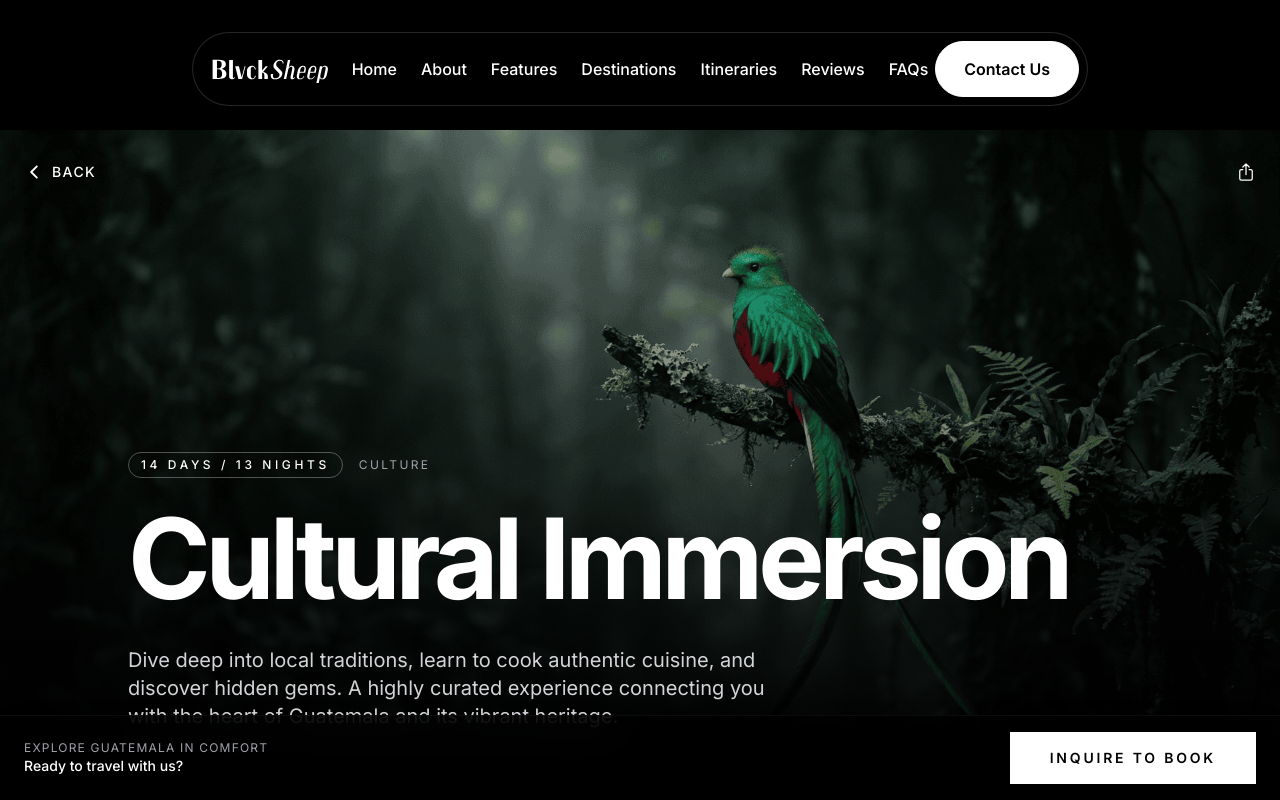
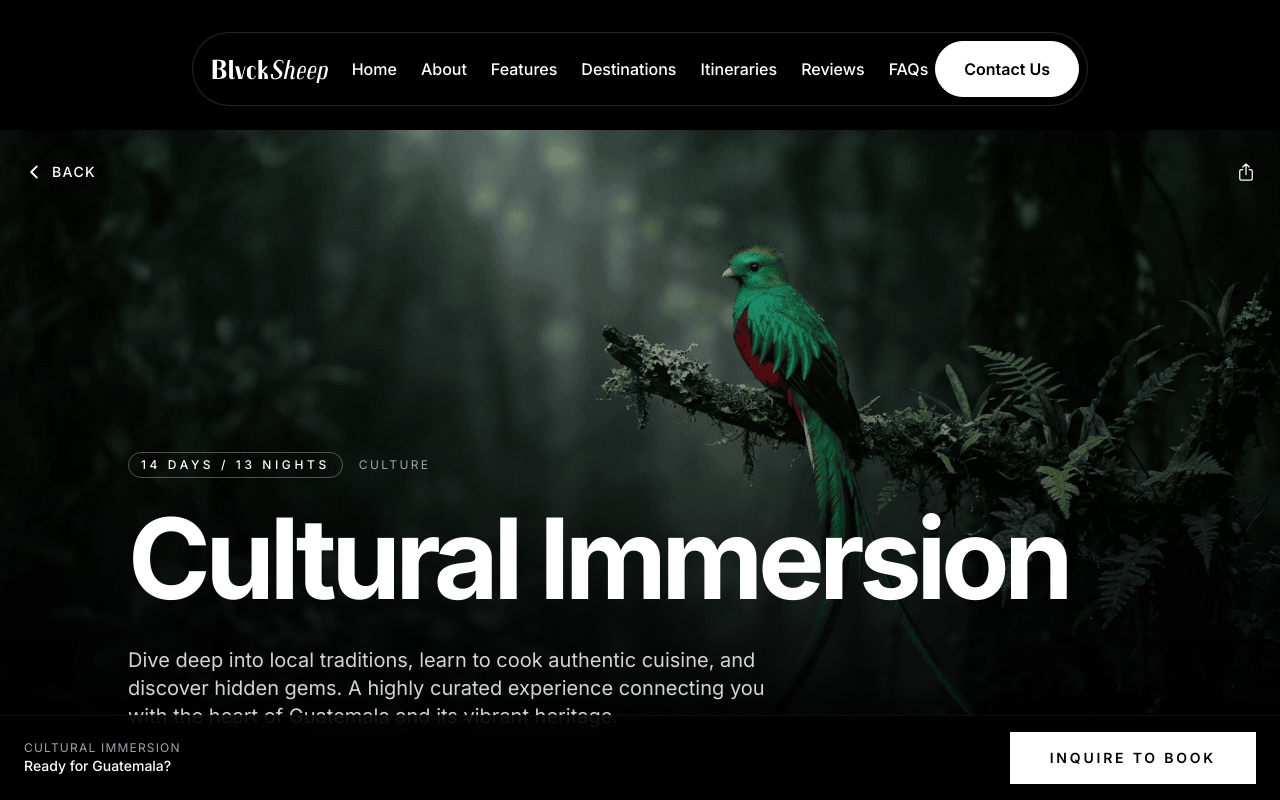
Before and after one commit to byron-rod/blvck-sheep, a Next.js app: page /itineraries/cultural-immersion in a window 1280 px wide. Shown: the top 800 px of the page. Built offline with nearby package versions, Linux system fonts and the light colour scheme.

Commit message:
actulizando fotos terminamos dia 2 de upgrades

```diff
--- a/src/app/itineraries/[id]/page.tsx
+++ b/src/app/itineraries/[id]/page.tsx
@@ -13,6 +13,8 @@ import wellnessAtitlan from "@/assets/images/wellness-atitlan.png";
 import quetzal from "@/assets/images/quetzal-hero.png";
 import tikalVertical from "@/assets/images/tikal.png";
 import semuc from "@/assets/images/semuc.png";
+import jaguar from "@/assets/images/jaguar.png";
+import mayan from "@/assets/images/mayan-heartbeat.png";
 
 type Props = {
   params: Promise<{ id: string }>;
@@ -22,7 +24,8 @@ type Props = {
 const lookbookData = {
   "social-surf-summit": {
     heroImage:
-      "https://images.unsplash.com/photo-1517400508447-f8dd518b86db?q=80&w=2500&auto=format&fit=crop",
+      // "https://images.unsplash.com/photo-1517400508447-f8dd518b86db?q=80&w=2500&auto=format&fit=crop"
+      jaguar.src,
     duration: "7 Days / 6 Nights",
     highlights: ["Volcanic Crater Basecamp", "Pacific Swell Sessions", "Curated Colonial Nightlife"],
     featuredStays: [
@@ -30,7 +33,7 @@ const lookbookData = {
         name: "Basecamp Antigua",
         location: "Antigua, Guatemala",
         description:
-          "Drop your bags in the colonial heart of Guatemala. We’ve secured access to Antigua’s premier boutique stay, where high-end design meets an electrifying social scene. Pre-game with crafted cocktails on a private rooftop while the Volcán de Agua fades into the night skyline.",
+          "Drop your bags in the colonial heart of Guatemala. We&apos;ve secured access to Antigua&apos;s premier boutique stay, where high-end design meets an electrifying social scene. Pre-game with crafted cocktails on a private rooftop while the Volcán de Agua fades into the night skyline.",
         image:
           "https://images.unsplash.com/photo-1555854877-bab0e564b8d5?q=80&w=1000&auto=format&fit=crop",
       },
@@ -46,7 +49,7 @@ const lookbookData = {
         name: "Driftwood Oasis",
         location: "El Paredon",
         description:
-          "Chase the adrenaline with world-class Pacific swells. Step directly onto the volcanic black sand of El Paredon. By day, it’s surf and coastal recovery; by night, we plug you into an exclusive open-air pool club featuring strictly curated DJ sets and an unmatched coastal energy.",
+          "Chase the adrenaline with world-class Pacific swells. Step directly onto the volcanic black sand of El Paredon. By day, it&apos;s surf and coastal recovery; by night, we plug you into an exclusive open-air pool club featuring strictly curated DJ sets and an unmatched coastal energy.",
         image:
           "https://images.unsplash.com/photo-1502680390469-be75c86b636f?q=80&w=1000&auto=format&fit=crop",
       },
@@ -61,7 +64,7 @@ const lookbookData = {
         name: "Antigua Culinary Enclave",
         location: "Antigua, Guatemala",
         description:
-          "Begin your restoration with a sophisticated deep-dive into Guatemalan gastronomy. This isn’t a standard food tour; it’s a curated culinary journey through private colonial kitchens and hidden courtyards, focusing on organic, farm-to-table ingredients that bridge the gap between ancient tradition and modern refinement.",
+          "Begin your restoration with a sophisticated deep-dive into Guatemalan gastronomy. This isn&apos;t a standard food tour; it&apos;s a curated culinary journey through private colonial kitchens and hidden courtyards, focusing on organic, farm-to-table ingredients that bridge the gap between ancient tradition and modern refinement.",
         image:
           "https://images.unsplash.com/photo-1590073242678-70ee3fc28e8e?q=80&w=1000&auto=format&fit=crop",
       },
@@ -107,8 +110,7 @@ const lookbookData = {
         location: "Lake Atitlán & Chichicastenango",
         description:
           "Witness the living colors of the Chichicastenango market before descending to Lake Atitlán. Here, we trade the tourist trail for deep authenticity in San Juan La Laguna. Source fresh ingredients at the local market to cook alongside a Mayan matriarch, capped by a breathtaking panoramic summit of the Rostro Maya.",
-        image:
-          "https://images.unsplash.com/photo-1528543606781-2f6e6857f318?q=80&w=1000&auto=format&fit=crop",
+        image: mayan.src,
       },
       {
         name: "The Grand Finale",
@@ -265,8 +267,8 @@ export default function ItineraryDetailPage({ params }: Props) {
       <div className="fixed bottom-0 left-0 w-full z-40 bg-black/80 backdrop-blur-xl border-t border-zinc-900 border-opacity-50 shadow-2xl">
         <div className="max-w-7xl mx-auto px-6 py-4 flex flex-col sm:flex-row items-center justify-between gap-4">
           <div className="hidden sm:block">
-            <p className="text-xs uppercase tracking-widest text-zinc-400">Explore Guatemala in Comfort</p>
-            <p className="text-sm font-medium">Ready to travel with us?</p>
+            <p className="text-xs uppercase tracking-widest text-zinc-400">{itinerary.title}</p>
+            <p className="text-sm font-medium">Ready for Guatemala?</p>
           </div>
           <Link
             href={whatsappUrl}
```
Also changed, not shown: src/assets/images/jaguar.png (added), src/assets/images/mayan-heartbeat.png (added).
